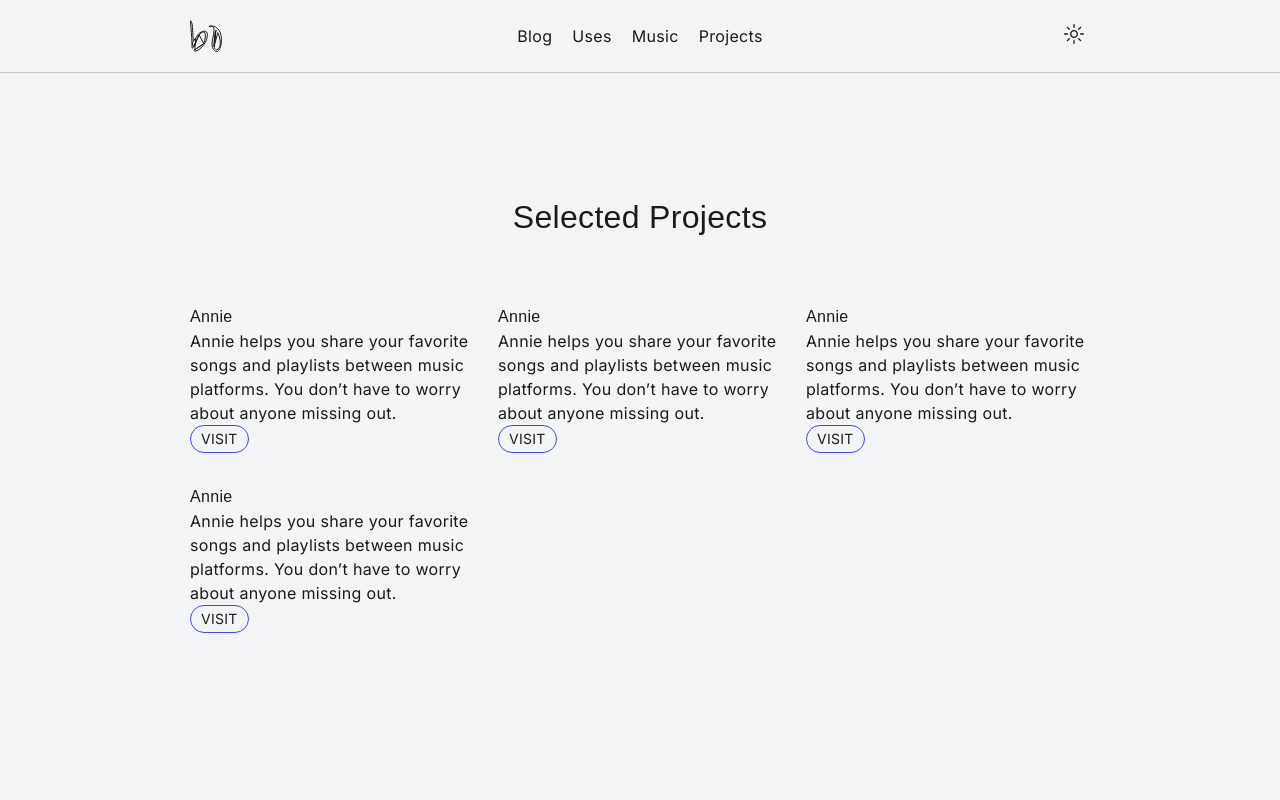
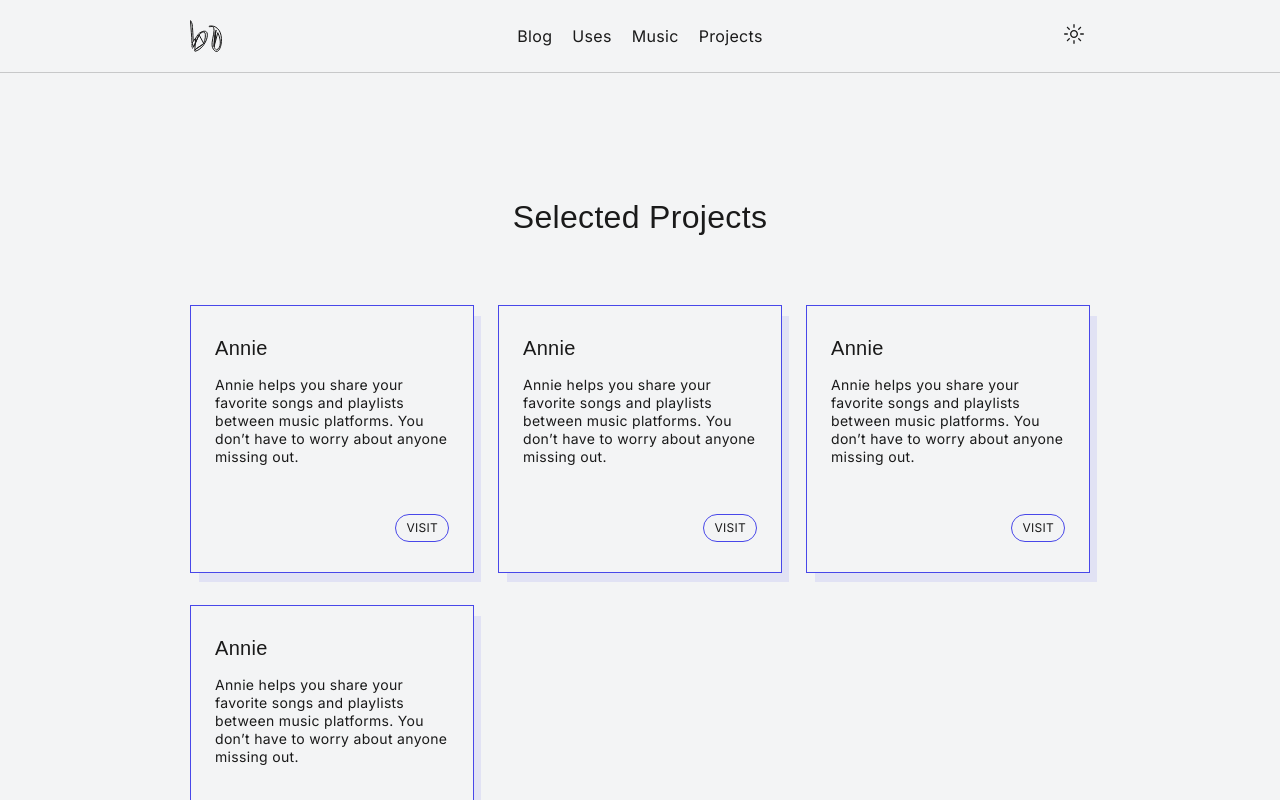
Before and after one commit to BolajiOlajide/portfolio-v2, a Next.js app: page /selected-projects in a window 1280 px wide. Shown: the top 800 px of the page. Built offline with nearby package versions, Linux system fonts and the light colour scheme; no server answers; a web font is replaced by a local one.

Commit message:
style: update styling

```diff
--- a/styles/_elements.scss
+++ b/styles/_elements.scss
@@ -335,7 +335,7 @@
 .styled {
   &-text {
     padding: 10px;
-    font-size: 14px;
+    font-size: 12px;
     font-family: var(--font-space-grotesk);
     letter-spacing: 0.28px;
     line-height: 16px;
@@ -426,3 +426,47 @@
     @extend .blog-post;
   }
 }
+
+.project {
+  border: 1px solid var(--accent);
+  padding: 30px 24px;
+  position: relative;
+  background: var(--background);
+
+  h3 {
+    font-size: 20px;
+  }
+
+  p {
+    font-size: 14px;
+    margin-top: 16px;
+    line-height: 18px;
+    margin-bottom: 48px;
+  }
+
+  a {
+    margin-left: auto;
+  }
+
+  &:hover {
+    &:after {
+      opacity: 0.25;
+    }
+  }
+
+  &::after {
+    content: "";
+    display: block;
+    width: 100%;
+    height: 100%;
+    position: absolute;
+    top: 0;
+    left: 0;
+    background: var(--accent);
+    opacity: 0.1;
+    z-index: -1;
+    will-change: opacity;
+    transition: opacity 250ms ease-in;
+    transform: translate(8px, 10px);
+  }
+}
```
